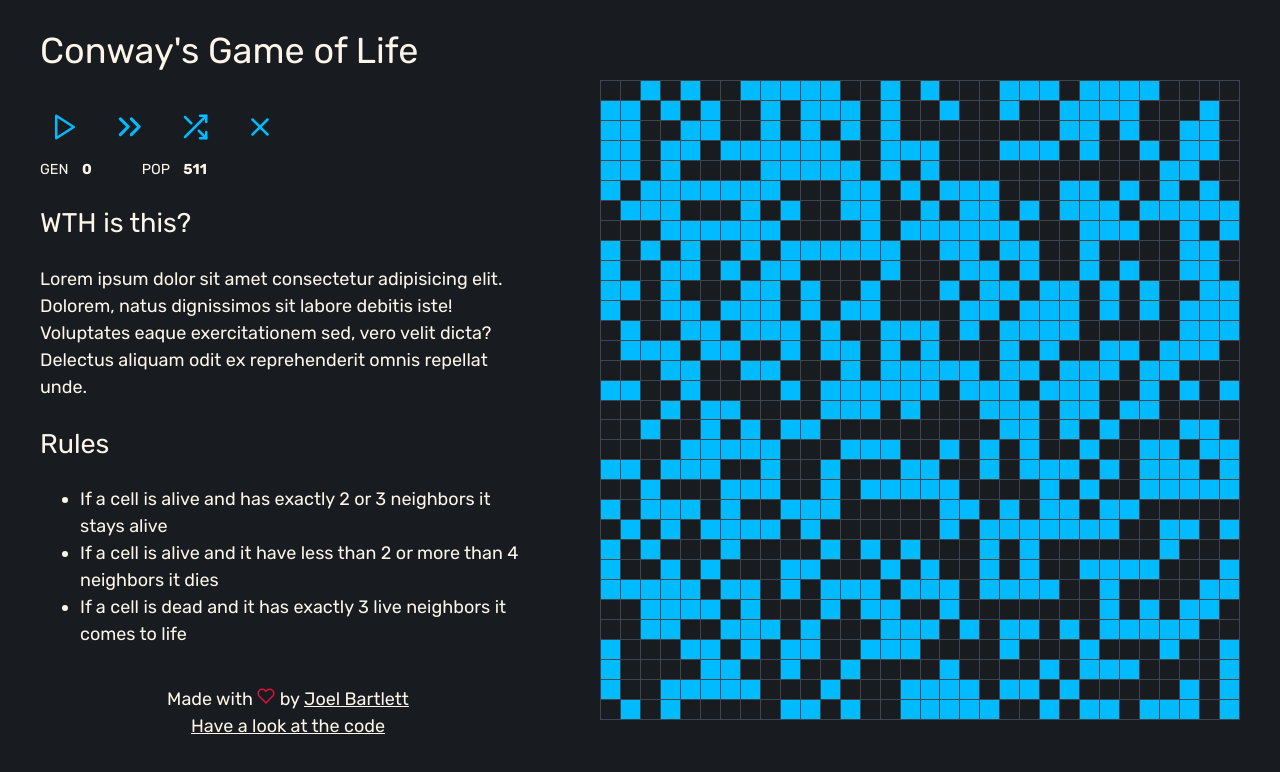
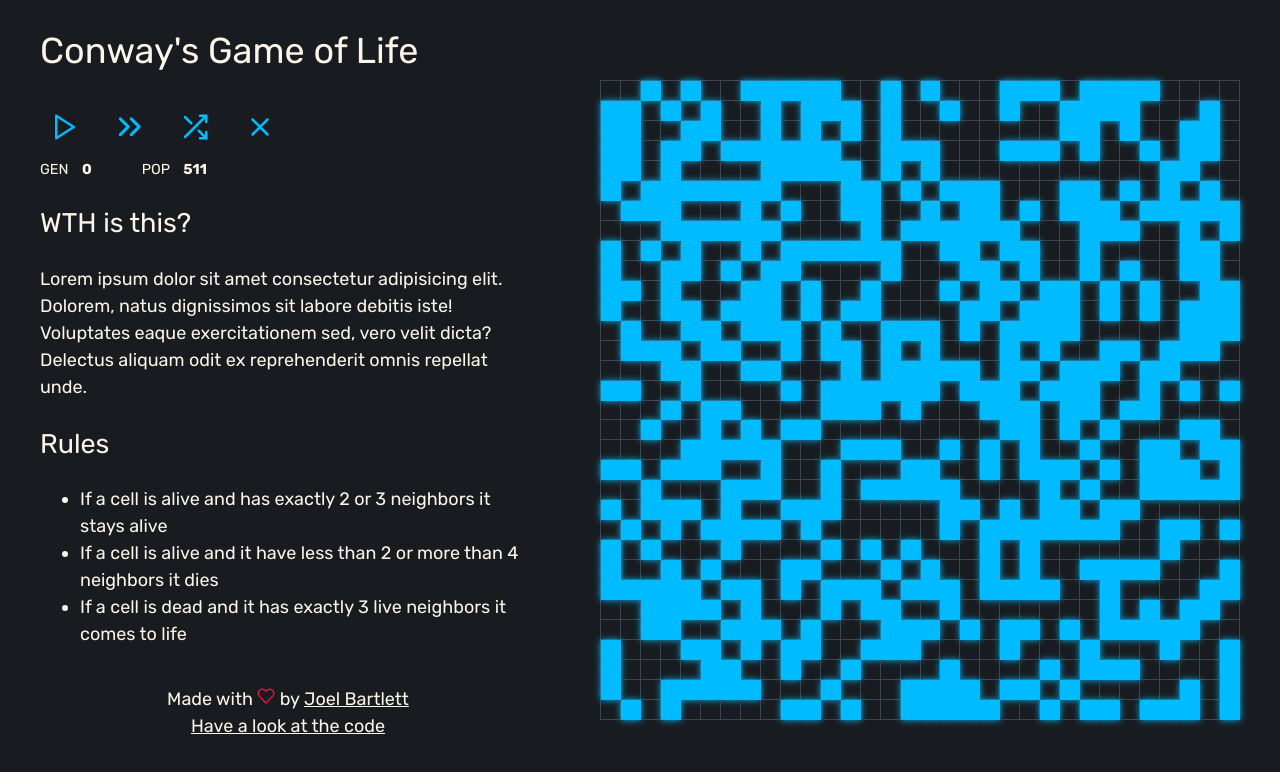
Before and after one commit to murbar/conways, a React (Create React App) app: page / in a window 1280 px wide. Shown: the top 772 px of the page. Built offline with nearby package versions, Linux system fonts and the light colour scheme.

Commit message:
Add glow and hover effect to cells

```diff
--- a/src/GridDisplay.js
+++ b/src/GridDisplay.js
@@ -1,5 +1,5 @@
 import React, { useState } from 'react';
-import styled from 'styled-components';
+import styled, { css } from 'styled-components';
 import { media } from './styles/helpers';
 
 const GridDisplay = styled.div`
@@ -35,12 +35,26 @@ const GridDisplay = styled.div`
   `}
 `;
 
+const cellIsAlive = css`
+  box-shadow: 0 0 0.75rem ${p => p.theme.colors.blue};
+  border: none;
+`;
+
+const cellIsNotAlive = css`
+  &:hover {
+    background: ${p => p.theme.colors.blueGrey};
+  }
+`;
+
 const CellDisplay = styled.div`
   background: ${p => (p.isAlive ? p.theme.colors.blue : 'transparent')};
   border-right: 1px solid ${p => p.theme.colors.blueGrey};
   border-bottom: 1px solid ${p => p.theme.colors.blueGrey};
+  ${'' /* border-radius: 0.3rem; */}
   box-sizing: border-box;
   user-select: none;
+  ${p => !p.isAlive && cellIsNotAlive};
+  ${p => p.isAlive && cellIsAlive};
 `;
 
 export default function Grid({ state, setCell, isPaused }) {
```
